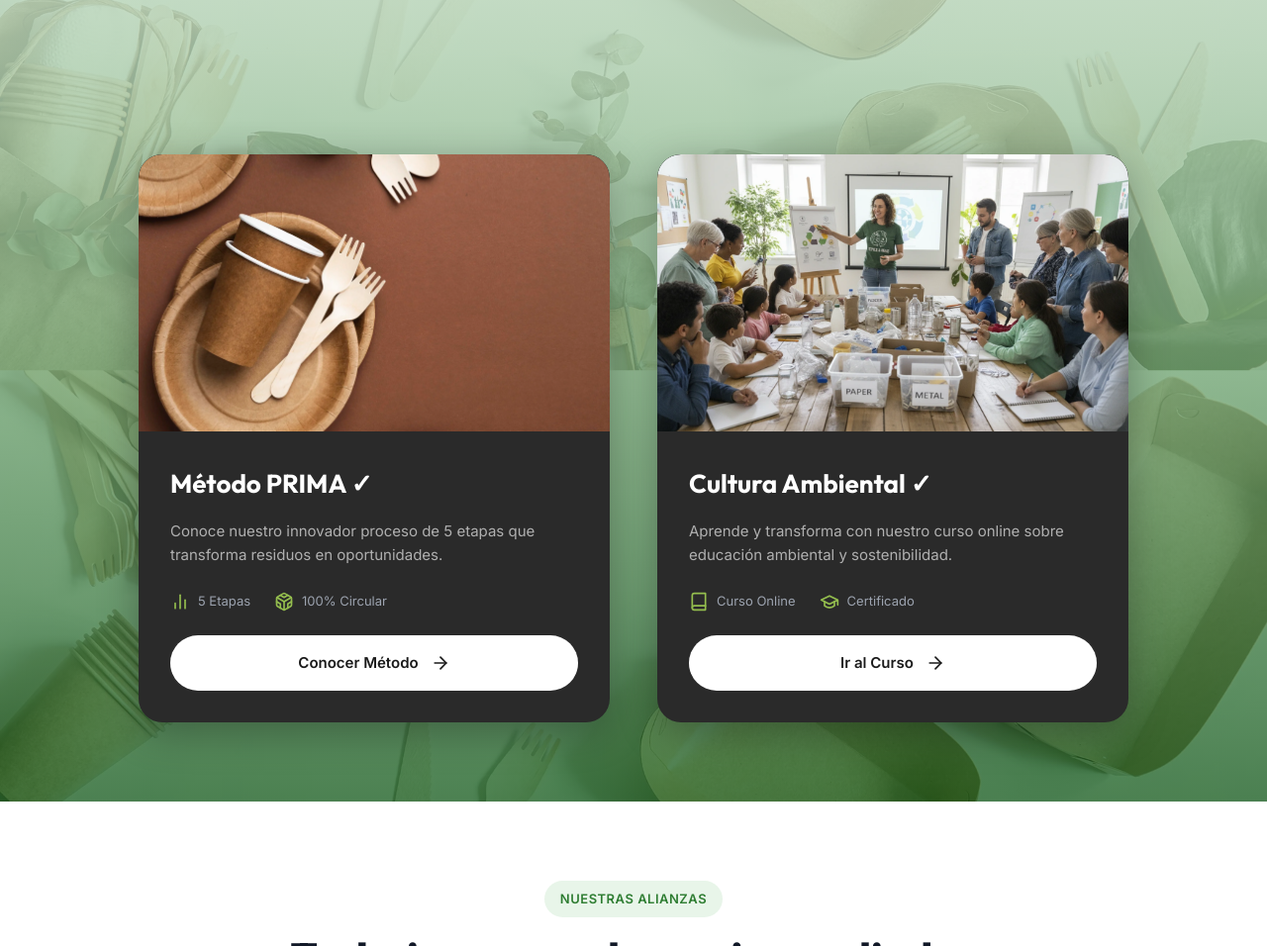
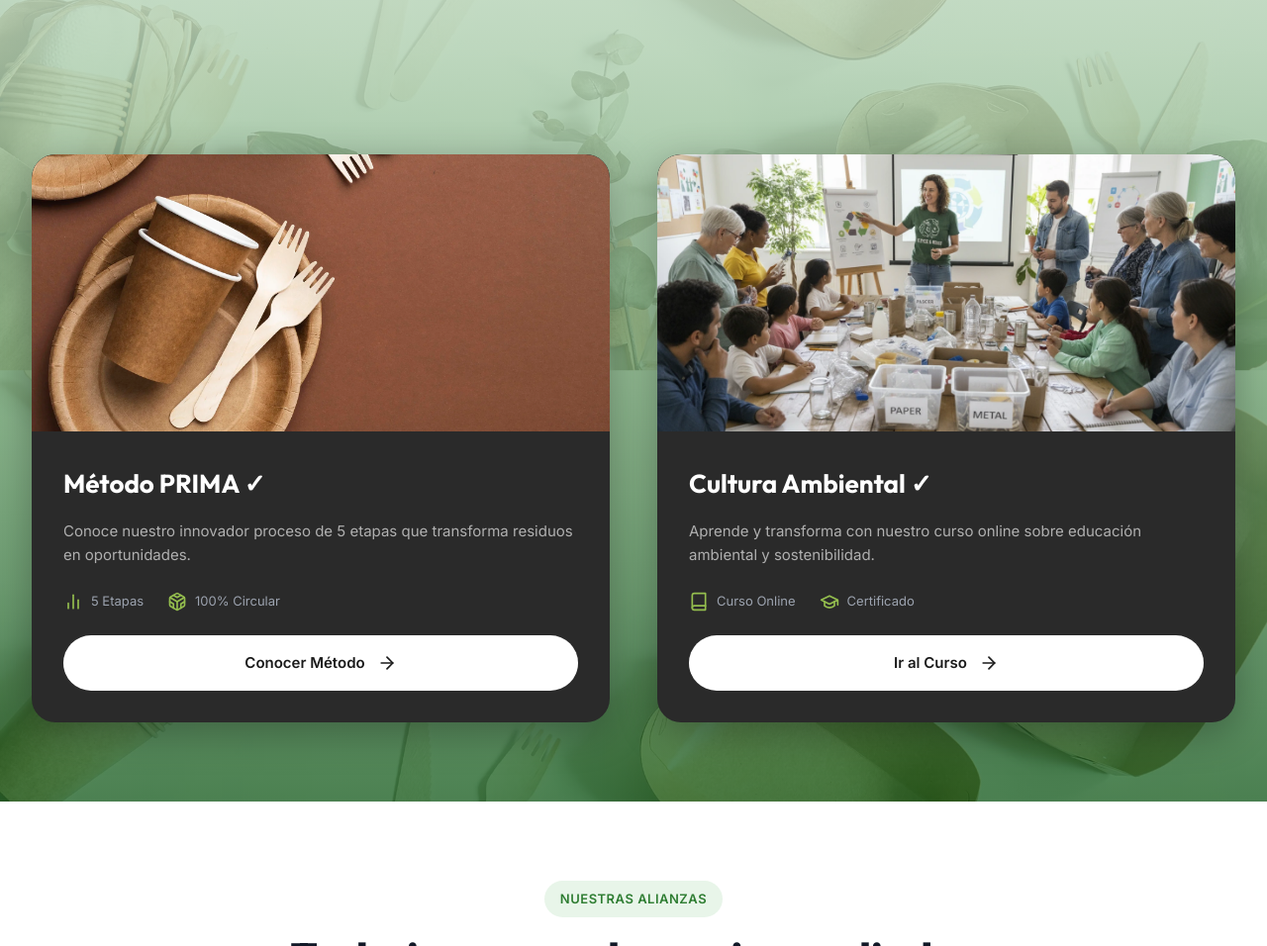
Before and after one commit to pittuk/prima, a plain HTML site: page index.html in a window 1280 px wide. Shown: the part 4405-5361 px from the top of the page at 99% size. Drawn offline with Linux system fonts and the light colour scheme.

Commit message:
Update styles-clean.css

```diff
--- a/styles-clean.css
+++ b/styles-clean.css
@@ -1839,7 +1839,7 @@ section {
     display: grid;
     grid-template-columns: repeat(2, 1fr);
     gap: 3rem;
-    max-width: 1000px;
+    max-width: 1280px;
     margin: 0 auto;
 }
 
```
